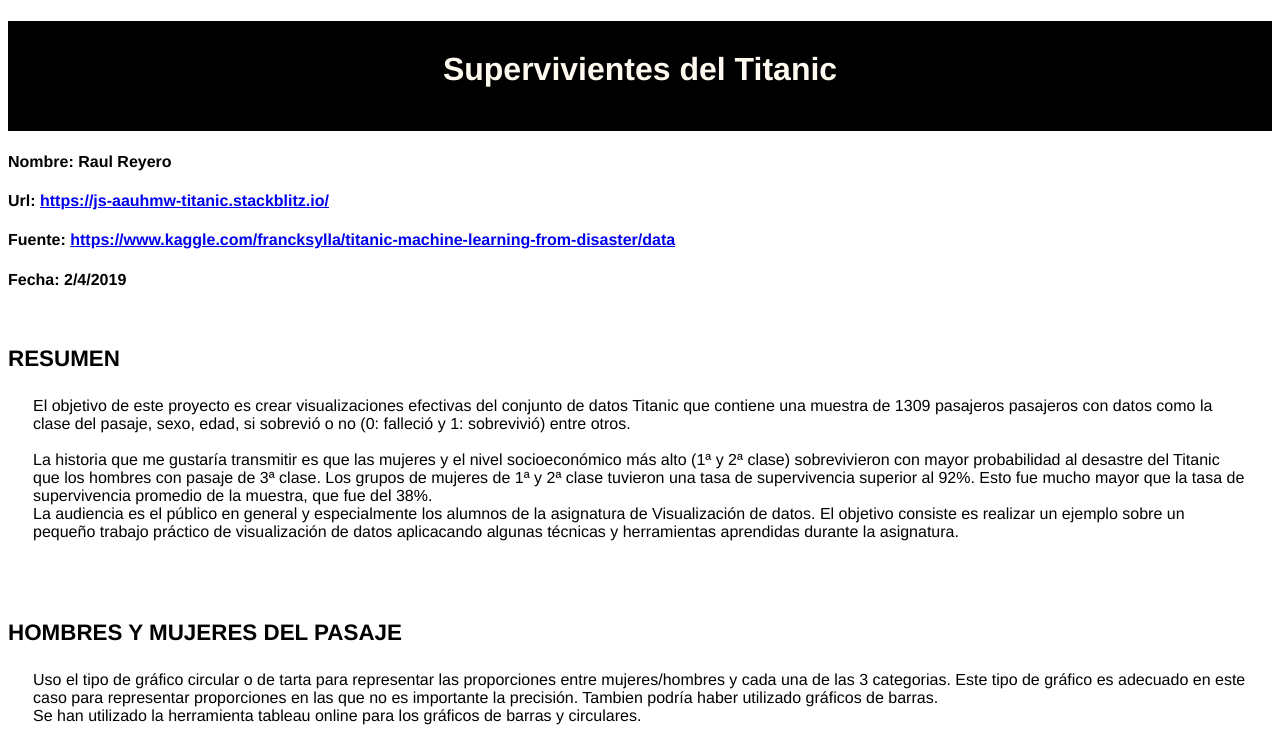
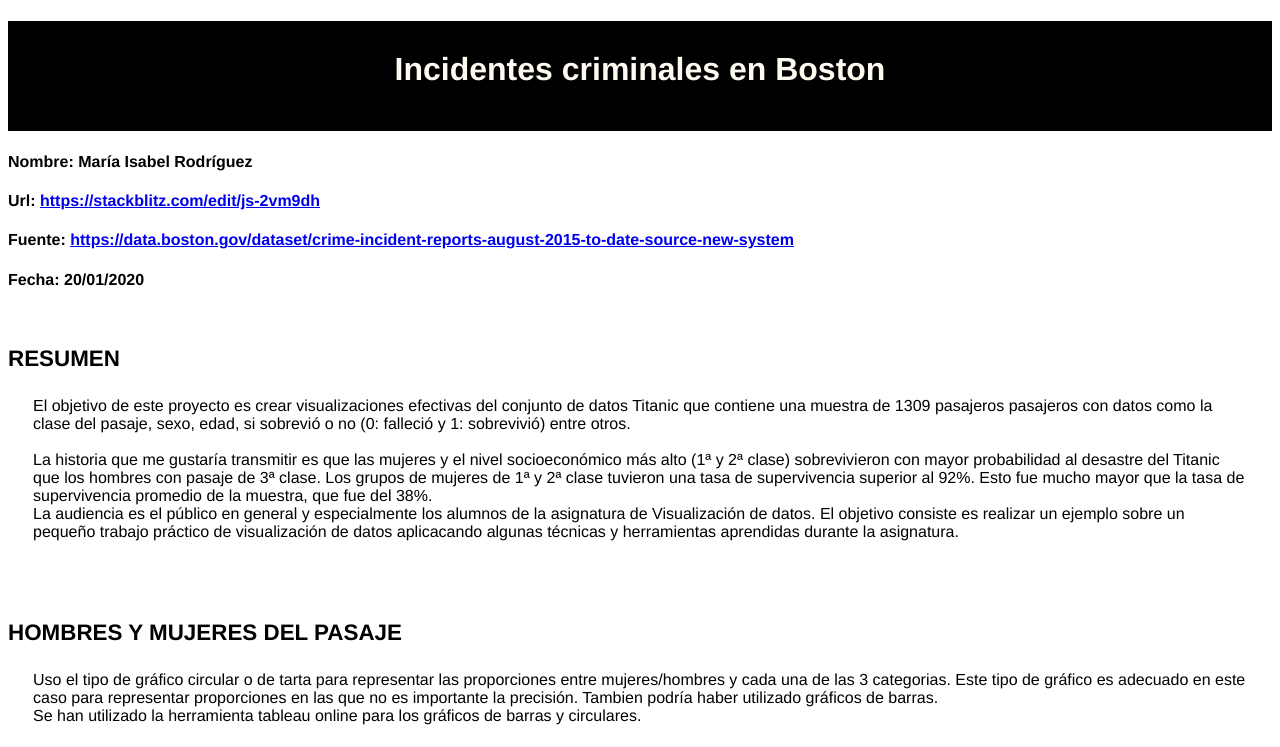
Before and after one commit to maisapy/SEMINARIO, a website: page index.html in a window 1280 px wide. Shown: the top 747 px of the page. Drawn offline with nearby package versions, Linux system fonts and the light colour scheme; grey boxes are pictures that could not be loaded.

Commit message:
1 file modified

```diff
--- a/index.html
+++ b/index.html
@@ -46,11 +46,11 @@
 </head>
 
 <body>
-    <h1 class="main-title">Supervivientes del Titanic </h1>
-    <h4 class="main-autor">Nombre: Raul Reyero</h3>
-    <h4 class="main-url">Url: <a href="https://js-aauhmw-titanic.stackblitz.io/">https://js-aauhmw-titanic.stackblitz.io/</a></h3>
-    <h4 class="main-fuente">Fuente: <a href="https://www.kaggle.com/francksylla/titanic-machine-learning-from-disaster/data">https://www.kaggle.com/francksylla/titanic-machine-learning-from-disaster/data</a></h3>
-    <h4 class="main-fecha">Fecha: 2/4/2019</h4>
+    <h1 class="main-title">Incidentes criminales en Boston </h1>
+    <h4 class="main-autor">Nombre: María Isabel Rodríguez</h3>
+    <h4 class="main-url">Url: <a href="https://stackblitz.com/edit/js-2vm9dh">https://stackblitz.com/edit/js-2vm9dh</a></h3>
+    <h4 class="main-fuente">Fuente: <a href="https://data.boston.gov/dataset/crime-incident-reports-august-2015-to-date-source-new-system">https://data.boston.gov/dataset/crime-incident-reports-august-2015-to-date-source-new-system</a></h3>
+    <h4 class="main-fecha">Fecha: 20/01/2020</h4>
     <br>
     <br>
 
```
